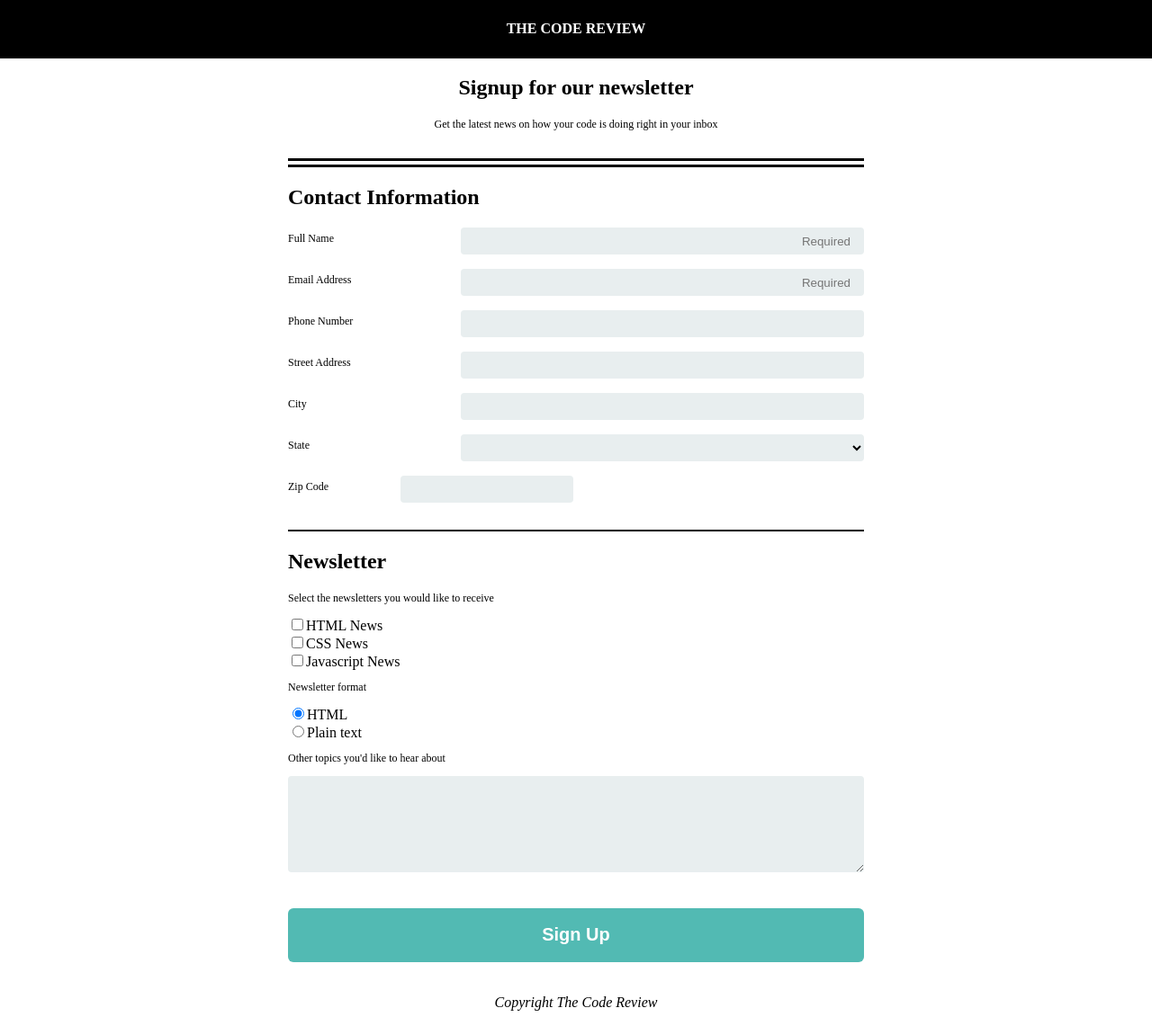
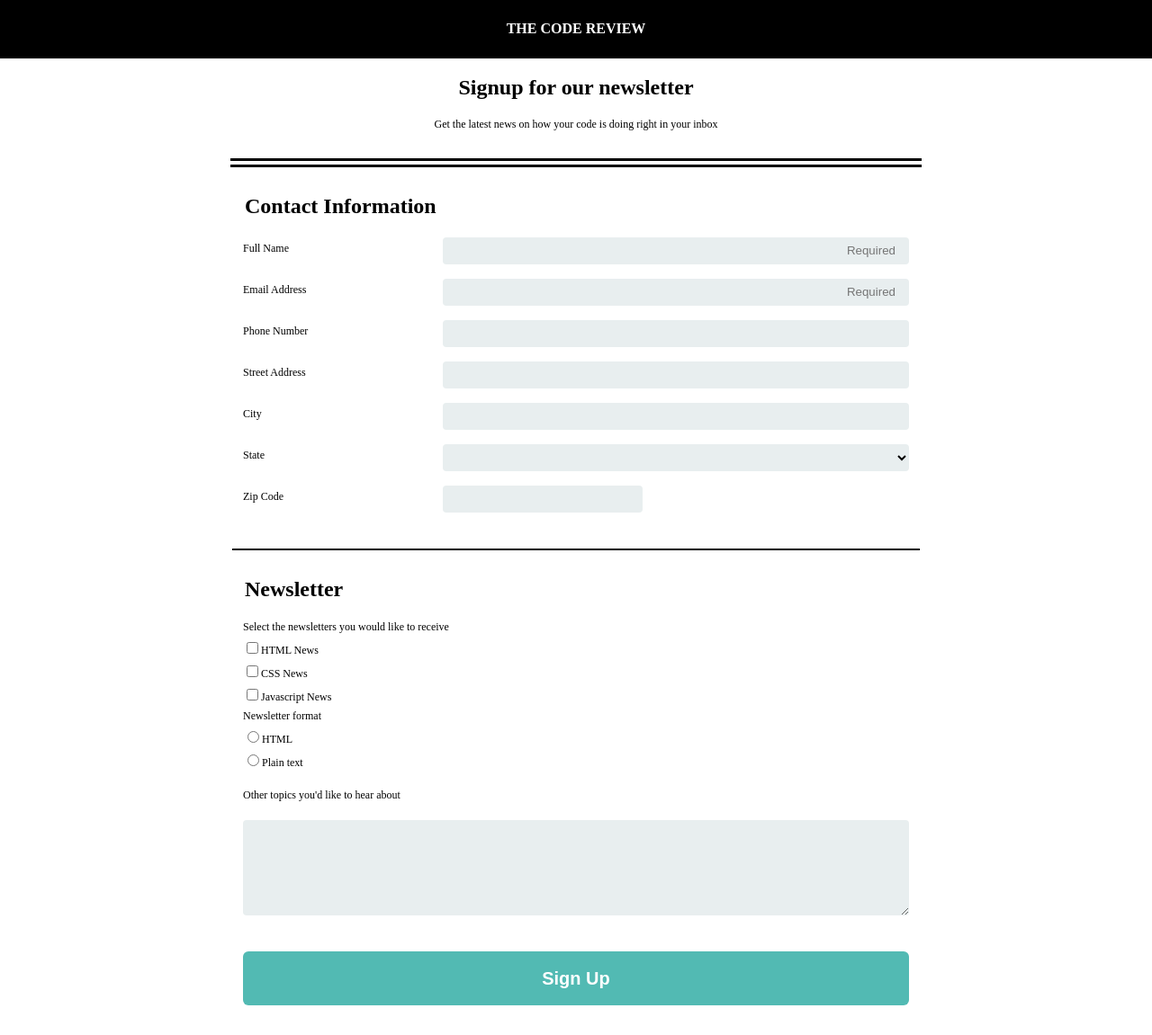
Before and after one commit to frankh0820/Portfolio-3, a plain HTML site: page index.html in a window 1280 px wide. Shown: the top 1151 px of the page at 90% size. Drawn offline with Linux system fonts and the light colour scheme.

Commit message:
Project 3 final change

```diff
--- a/css/style.css
+++ b/css/style.css
@@ -10,10 +10,27 @@ header {
 }
 .contact {
   border-top: 10px double;
-  border-bottom: 2px solid;
 }
 footer {
   font-style: italic;
+}
+fieldset {
+  margin-bottom: 30px;
+  margin-top: 30px;
+  border: none;
+}
+.section {
+  border-bottom: 2px solid;
+}
+legend {
+  margin-bottom: 15px;
+}
+span {
+  font-size: 1.5em;
+  font-weight: 800;
+}
+input:focus, textarea:focus {
+  outline: solid 2px #336699;
 }
 /* DRY Classes -------------------- */
 
@@ -23,10 +40,14 @@ footer {
 .mb {
   margin-bottom: 30px;
 }
+.light {
+  font-weight: 300;
+  display: inline-block;
+}
 
 /* Form Fields -------------------- */
 
-.contact > input, select, textarea {
+.section > input, select, textarea {
   width: 100%;
   border: none;
   height: auto;
@@ -41,6 +62,10 @@ footer {
 }
 #name, #email {
   text-align: right;
+}
+.topics {
+  margin-top: 15px;
+  margin-bottom: 20px;
 }
 textarea {
   height: 8em;
@@ -71,8 +96,8 @@ input[type="submit"] {
     margin: 0;
   }
   .wrapper {
-    width: 50%;
-    margin-left: 25%;
+    width: 60%;
+    margin-left: 20%;
   }
   footer {
     margin-bottom: 5em;
@@ -80,22 +105,24 @@ input[type="submit"] {
   .mb, .newsletter >p {
     font-size: .75em;
   }
-  label {
+  .section > label {
     float: left;
     display: inline-block;
     clear: both;
     line-height: 2em;
     font-size: .75em;
   }
-  .contact > input, select {
+  .section > input, select {
     width: 70%;
     height: 1.5em;
     float: right;
   }
+  .newsletter > label {
+    font-size: .75em;
+  }
   #zip {
     width: 30%;
-    float: left;
-    margin-left: 6em;
+    margin-right: 40%;
   }
   .clearfix:after {
    content: " ";
--- a/index.html
+++ b/index.html
@@ -9,51 +9,59 @@
   <header>
       <h2 class="main ca">THE CODE REVIEW</h2>
   </header>
-  <div class="wrapper">
       <h2 class="ca">Signup for our newsletter</h2>
         <p class="ca mb">Get the latest news on how your code is doing right in your inbox</p>
-    <form class="contact clearfix">
-      <h2>Contact Information</h2>
+    <div class="wrapper">
+    <form action="index.html" method="post" class="contact clearfix">
+      <fieldset class="section">
+        <legend>
+          <span>Contact Information</span>
+        </legend>
 
         <label for="name">Full Name</label>
-      <input type="text" id="name" placeholder="Required">
+        <input type="text" id="name" name="user_name" placeholder="Required">
 
         <label for="email">Email Address</label>
-      <input type="email" id="email" placeholder="Required">
+        <input type="email" id="email" name="user_email" placeholder="Required">
 
         <label for="number">Phone Number</label>
-      <input type="text" id="number">
+        <input type="text" id="number" name="user_number">
 
         <label for="address">Street Address</label>
-      <input type="text" id="address">
+        <input type="text" id="address" name="user_address">
 
         <label for="city">City</label>
-      <input type="text" id="city">
+        <input type="text" id="city" name="user_city">
 
         <label for="state">State</label>
-      <select>
-        <option>Choose State
+        <select id="state" name="user_state">
+          <option value="choose_state">Choose State</option>
+          <option value="california">California</option>
+          <option value="new_york">New York</option>
         </select>
 
         <label for="zip">Zip Code</label>
-      <input type="text" id="zip">
-    </form>
-    <form class="newsletter">
-      <h2>Newsletter</h2>
-        <p>Select the newsletters you would like to receive</p>
-      <input type="checkbox" name="newsletter" value="html">HTML News<br>
-      <input type="checkbox" name="newsletter" value="css">CSS News<br>
-      <input type="checkbox" name="newsletter" value="javascript">Javascript News<br>
-        <p>Newsletter format</p>
-      <input type="radio" name="format" value="html" checked>HTML<br>
-      <input type="radio" name="format" value="text">Plain text
-        <p>Other topics you'd like to hear about</p>
-      <textarea></textarea><br>
+        <input type="text" id="zip" name="user_zip">
+
+      </fieldset>
+
+      <fieldset class="newsletter">
+        <legend><span>Newsletter</span></legend>
+        <label>Select the newsletters you would like to receive</label>
+        <input type="checkbox" id="html_news" value="newsletter_html" name="user_newsletter"><label for="html" class="light">HTML News</label><br>
+        <input type="checkbox" id="css" value="newsletter_css" name="user_newsletter"><label for="css" class="light">CSS News</label><br>
+        <input type="checkbox" id="javascript" value="newsletter_javascript" name="user_newsletter"><label for="javascript" class="light">Javascript News</label><br>
+        <label>Newsletter format</label>
+        <input type="radio" id="html" value="html" name="format"><label for="html" class="light">HTML</label><br>
+        <input type="radio" id="text" value="text" name="format"><label for="plain_text" class="light">Plain text</label>
+        <label for="topics" class="topics">Other topics you'd like to hear about</label>
+        <textarea id="topics" name="user_topics"></textarea><br>
         <input type="submit" value="Sign Up">
+      </fieldset>
     </form>
     </div>
-</body>
   <footer class="ca">
     <p>Copyright The Code Review</p>
   </footer>
+</body>
 </html>
```
Lines whose indentation alone changed are shown as unchanged.
